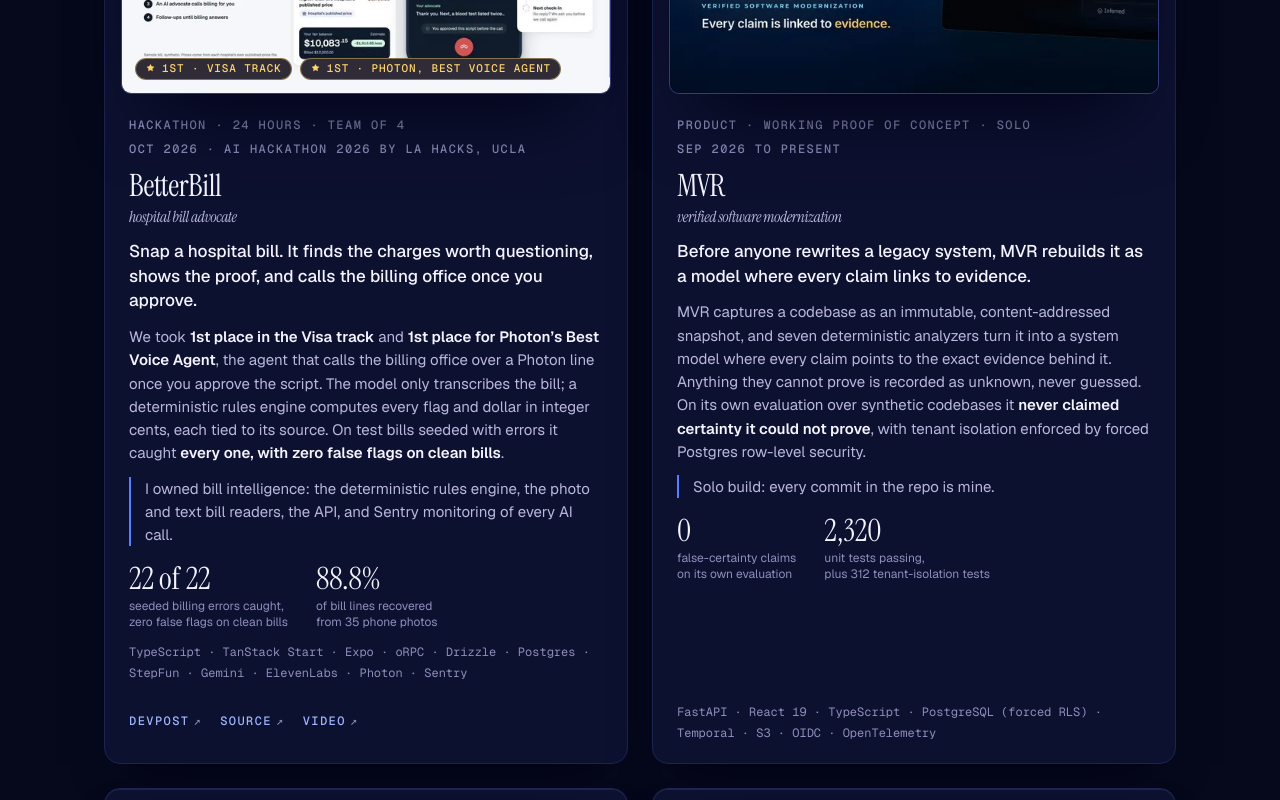
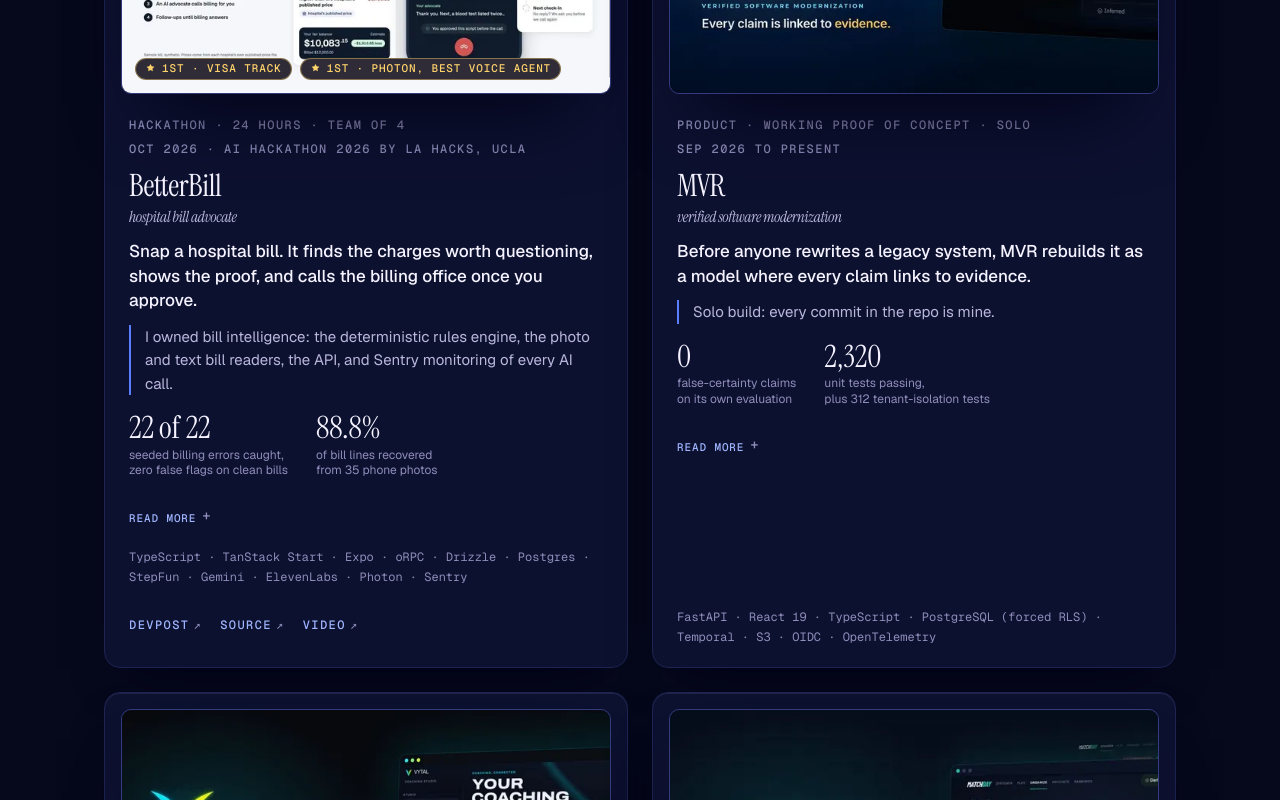
Before and after one commit to vs-githjk/Portfolio, a React (Vite) app: page / in a window 1280 px wide. Shown: the part 3395-4195 px from the top of the page. Built offline with nearby package versions, Linux system fonts and the light colour scheme.

Commit message:
Builds: featured cards keep the one-liner, role, results and stack, with the story under Read more

```diff
--- a/src/components/BuildCard.jsx
+++ b/src/components/BuildCard.jsx
@@ -4,8 +4,12 @@
 import LinkRow from './LinkRow';
 import Rich from './Rich';
 import Stack from './Stack';
+import { builds } from '../data/content';
 
-/* One featured build. The anchor id matches the ring card id. */
+/* One featured build. The anchor id matches the ring card id. The one-liner, the role
+   line, the results and the stack stay on show; the full story opens under "Read
+   more" (a native <details>, like the compact cards), so the page stays a minute's
+   read and the story is one click away. */
 export default function BuildCard({ item, delay }) {
   return (
     <article className="build reveal" id={`build-${item.id}`} data-delay={delay}>
@@ -28,13 +32,19 @@
           {item.title} <span>{item.descriptor}</span>
         </h3>
         <p className="one">{item.oneLiner}</p>
-        {item.body.map((p) => (
-          <p className="text" key={p.slice(0, 24)}>
-            <Rich text={p} />
-          </p>
-        ))}
         {item.role && <p className="role">{item.role}</p>}
         <Metrics items={item.metrics} />
+        <details className="mini-more build-more">
+          <summary>
+            {builds.more.readMore}
+            <span className="sr">{builds.more.readMoreSr.replace('{title}', item.title)}</span>
+          </summary>
+          {item.body.map((p) => (
+            <p className="text" key={p.slice(0, 24)}>
+              <Rich text={p} />
+            </p>
+          ))}
+        </details>
         <Stack text={item.stack} />
         <LinkRow links={item.links} />
       </div>
```
